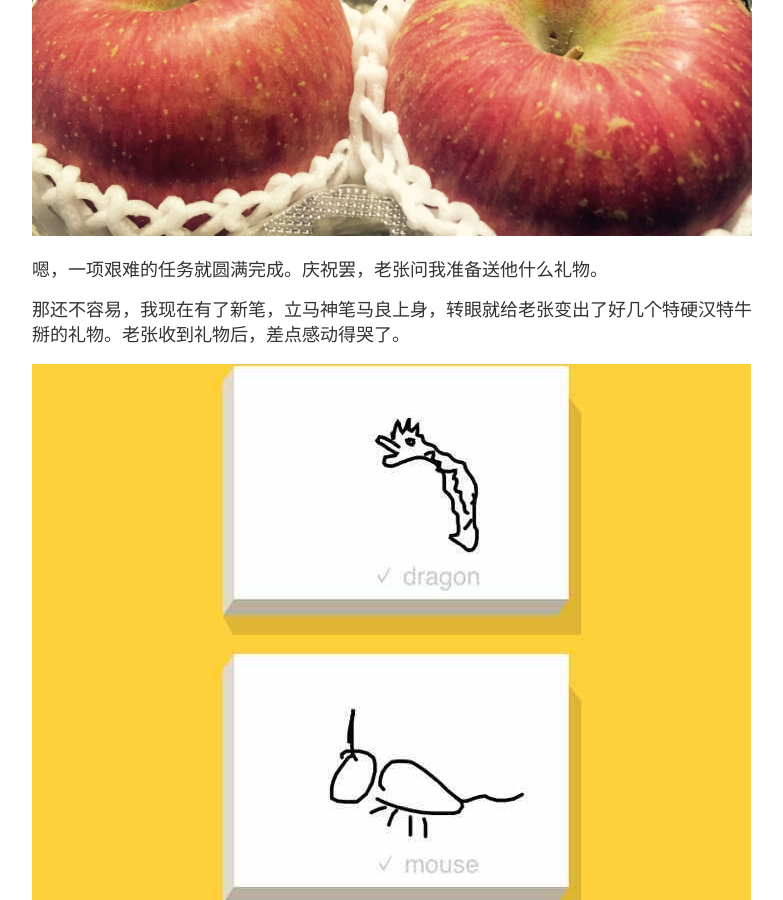
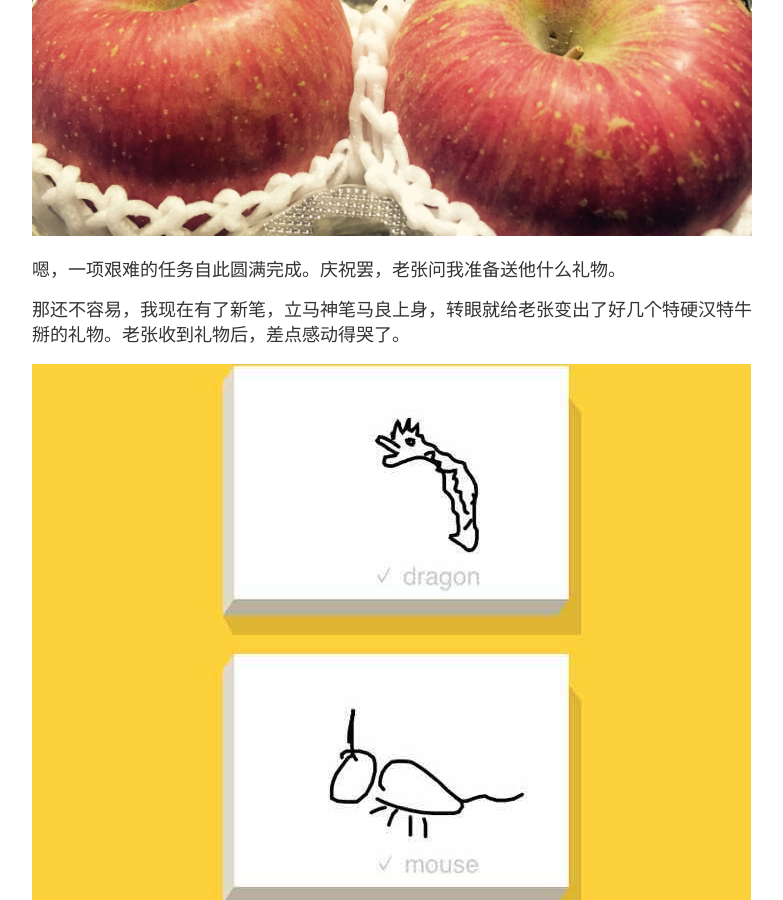
Before and after one commit to yihanxu/yihanxu.github.io, a Jekyll site: the page built from _posts/2017-8-27-77gift.md, in a window 1280 px wide and 900 px high, scrolled down 3338 px. Shown: the whole window, without its empty margins (248-1031 px from the left). Built offline with Jekyll 4.4.1, drawn with Linux system fonts in a browser that asks for light colours; comment, search, counter and statistics services are not loaded.

Commit message:
Update 2017-8-27-77gift.md

```diff
--- a/_posts/2017-8-27-77gift.md
+++ b/_posts/2017-8-27-77gift.md
@@ -27,7 +27,7 @@ category: 流水账
 
 ![fruit](/images/fruit.jpg)
 
-嗯，一项艰难的任务就圆满完成。庆祝罢，老张问我准备送他什么礼物。
+嗯，一项艰难的任务自此圆满完成。庆祝罢，老张问我准备送他什么礼物。
 
 那还不容易，我现在有了新笔，立马神笔马良上身，转眼就给老张变出了好几个特硬汉特牛掰的礼物。老张收到礼物后，差点感动得哭了。
 
```
